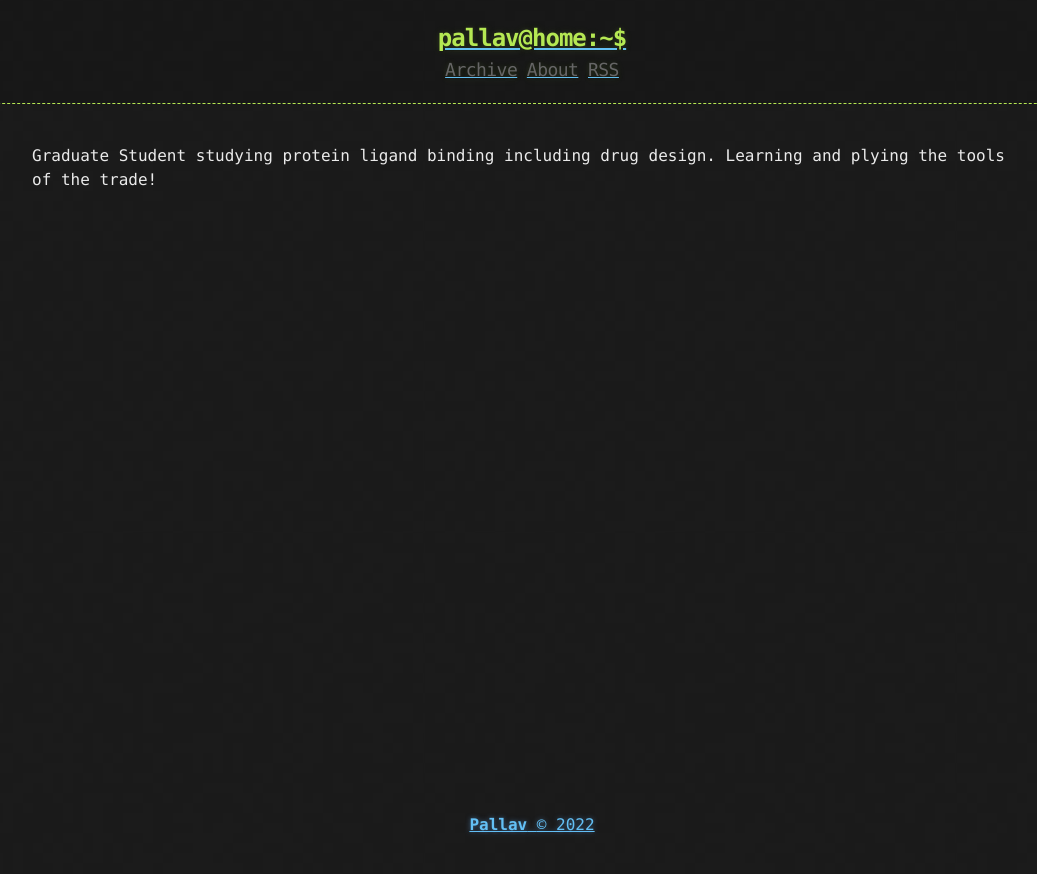
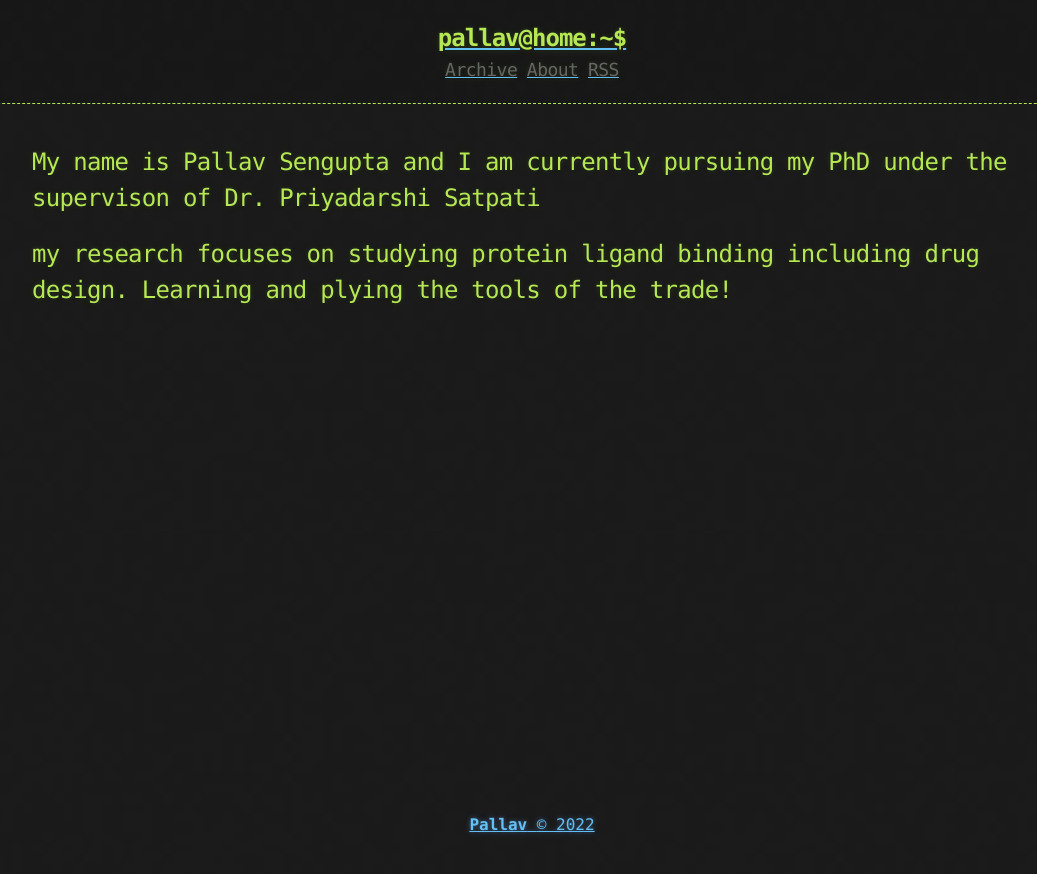
Before and after one commit to pallavsen007/pallavsen007.github.io, a Jekyll site: the page built from about.md, in a window 1280 px wide. Shown: the top 874 px of the page, without its empty margins (108-1145 px from the left). Built offline with Jekyll 4.4.1, drawn with Linux system fonts in a browser that asks for light colours.

Commit message:
updated the about page

```diff
--- a/about.md
+++ b/about.md
@@ -3,4 +3,5 @@ layout: page
 title: About
 ---
 
-Graduate Student studying protein ligand binding including drug design. Learning and plying the tools of the trade!
+## My name is Pallav Sengupta and I am currently pursuing my PhD under the supervison of Dr. Priyadarshi Satpati
+## my research focuses on studying protein ligand binding including drug design. Learning and plying the tools of the trade!
```
